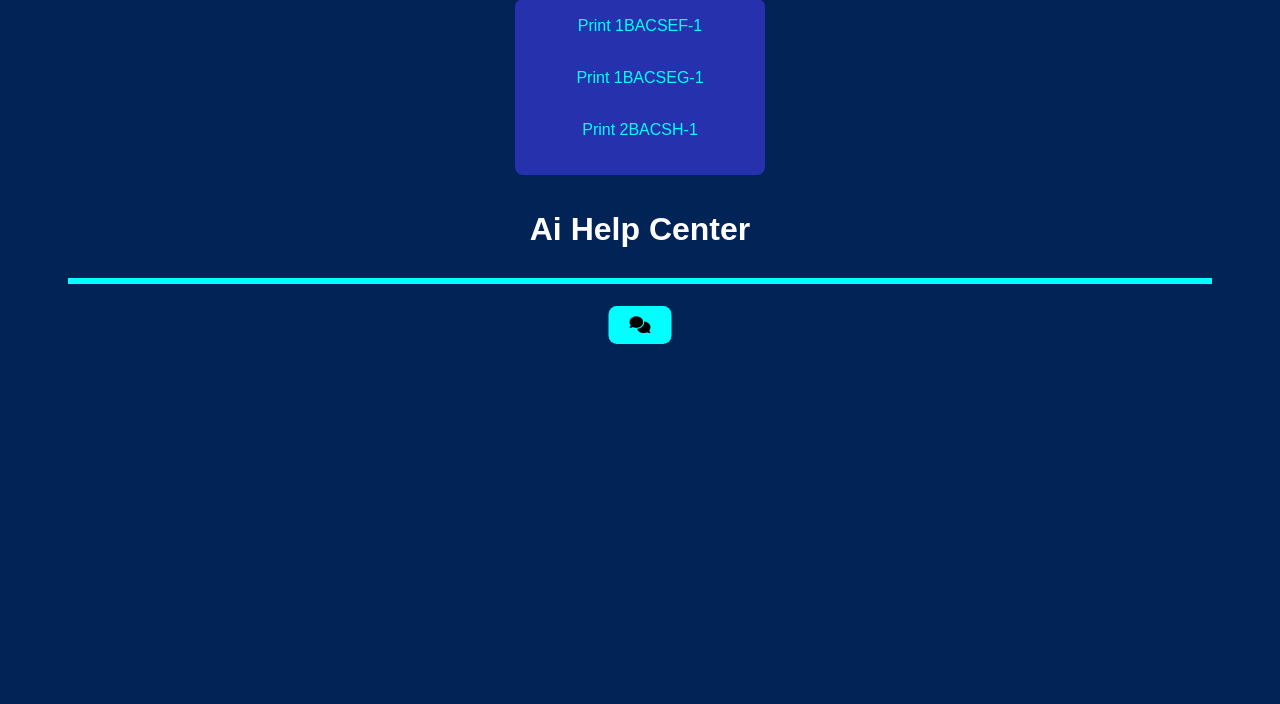
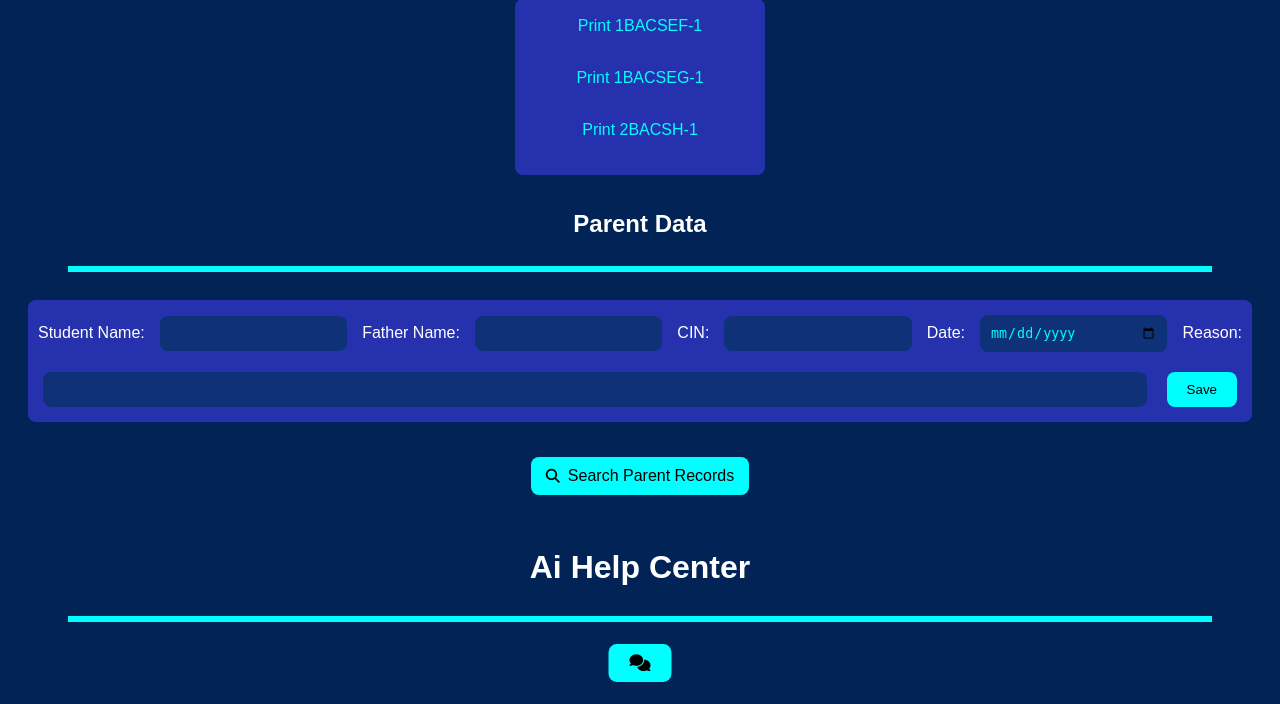
Before and after one commit to code65484-create/management-school-absence, a Flask app: page / in a window 1280 px wide. Shown: the part 323-1027 px from the top of the page. Before the commit the page ends 667 px from the top, so only its background shows below. Run offline with Flask 3, Linux system fonts and the light colour scheme; data comes from the database, SQL or seed files in the repository; both versions use the stored data as it was after the commit.

Commit message:
Add files via upload

```diff
--- a/app.py
+++ b/app.py
@@ -24,6 +24,7 @@ def init_db():
 
     classes = ["1BACSEF-1", "1BACSEG-1", "2BACSH-1"]
 
+
     for c in classes:
         cur.execute(f"""
         CREATE TABLE IF NOT EXISTS '{c}' (
@@ -42,19 +43,32 @@ def init_db():
         )
         """)
 
-
         cur.execute(f"SELECT COUNT(*) FROM '{c}'")
         if cur.fetchone()[0] == 0:
             for i in range(1, 6):
                 cur.execute(f"INSERT INTO '{c}' (name) VALUES (?)", (f"Student {i}",))
 
+
+    cur.execute("""
+    CREATE TABLE IF NOT EXISTS parents (
+        id INTEGER PRIMARY KEY AUTOINCREMENT,
+        student_name TEXT,
+        father_name TEXT,
+        cin TEXT,
+        date TEXT,
+        reason TEXT
+    )
+    """)
+
     conn.commit()
     conn.close()
+
 
 @app.route('/')
 def index():
     classes = ["1BACSEF-1", "1BACSEG-1", "2BACSH-1"]
     return render_template("index.html", classes=classes)
+
 
 @app.route('/students/<class_name>')
 def students(class_name):
@@ -64,6 +78,7 @@ def students(class_name):
     students = cur.fetchall()
     conn.close()
     return {"students": students}
+
 
 @app.route('/add_absence', methods=['POST'])
 def add_absence():
@@ -80,6 +95,7 @@ def add_absence():
 
     return redirect('/')
 
+
 @app.route('/report/<class_name>')
 def report(class_name):
     conn = get_db()
@@ -90,16 +106,26 @@ def report(class_name):
     return render_template("report.html", data=data, class_name=class_name)
 
 
-genai.configure(api_key="AIzaSyDPPAUc4UPZ9Q_4y0fOsvboY708j23JCsQ")
+@app.route('/add_parent', methods=['POST'])
+def add_parent():
+    student_name = request.form['student_name']
+    father_name = request.form['father_name']
+    cin = request.form['cin']
+    date = request.form['date']
+    reason = request.form['reason']
 
+    conn = get_db()
+    cur = conn.cursor()
 
-model = genai.GenerativeModel("gemini-2.5-flash")
-chat_model = model.start_chat(history=[])
+    cur.execute("""
+    INSERT INTO parents (student_name, father_name, cin, date, reason)
+    VALUES (?, ?, ?, ?, ?)
+    """, (student_name, father_name, cin, date, reason))
 
+    conn.commit()
+    conn.close()
 
-def get_db():
-    db_path = os.path.join(os.path.dirname(__file__), "school.db")
-    return sqlite3.connect(db_path)
+    return redirect('/')
 
 
 @app.route('/chat', methods=['GET', 'POST'])
@@ -160,11 +186,11 @@ IMPORTANT:
 If the data is not enough, say that clearly.
 
         this is data of absents:
-        {all_data}
+{all_data}
 
-        question:
-        {user_message}
-        """
+User:
+{user_message}
+"""
 
         try:
             response = chat_model.send_message(prompt)
@@ -174,6 +200,30 @@ If the data is not enough, say that clearly.
 
     return render_template("chat.html", response=response_text)
 
+@app.route('/parents', methods=['GET', 'POST'])
+def parents():
+    conn = get_db()
+    cur = conn.cursor()
+
+    results = []
+
+    if request.method == 'POST':
+        search = request.form['search']
+
+        cur.execute("""
+        SELECT * FROM parents
+        WHERE student_name LIKE ?
+        OR father_name LIKE ?
+        OR cin LIKE ?
+        OR date LIKE ?
+        """, (f"%{search}%", f"%{search}%", f"%{search}%", f"%{search}%"))
+
+        results = cur.fetchall()
+
+    conn.close()
+
+    return render_template("parents.html", results=results)
+
 if __name__ == '__main__':
     init_db()
     app.run(debug=True)
--- a/static/style.css
+++ b/static/style.css
@@ -151,3 +151,44 @@ button:hover {
 .ask{
     flex-grow: 1;
 }
+
+.data-info input{
+    flex: 1;
+    min-width: 150px;
+}
+
+.search-btn{
+    display: inline-flex;
+    align-items: center;
+    gap: 8px;
+    background: aqua;
+    color: black;
+    padding: 10px 15px;
+    border-radius: 8px;
+    text-decoration: none;
+    margin: 15px;
+    transition: 0.3s;
+}
+
+.search-btn i{
+    font-size: 14px;
+}
+
+.search-btn:hover{
+    background: #000860;
+    transform: scale(1.05);
+}
+.data-students{
+    background: #0f3460;
+    color: #00ffff;
+}
+.result-students{
+    background: #012356;
+    color: white;
+}
+.parents{
+    background: #012356;
+    color: white;
+    font-family: Arial;
+    text-align: center;
+}
--- a/templates/index.html
+++ b/templates/index.html
@@ -37,7 +37,7 @@
         <option value="jun">Jun</option>
     </select>
 
-    <label>Number Absents: </label>
+    <label>Number Absents:</label>
     <input type="number" name="value" required>
 
     <button type="submit">Save</button>
@@ -49,9 +49,46 @@
 
 <div>
     {% for c in classes %}
-    <a href="/report/{{c}}" target="_blank">Print {{c}}</a><br>
+    <a href="/report/{{c}}" target="_self">Print {{c}}</a><br>
     {% endfor %}
 </div>
+
+<h2>Parent Data</h2>
+
+<hr>
+
+<form class="data-info" method="POST" action="/add_parent">
+
+    <label>Student Name:</label>
+    <input type="text" name="student_name" required>
+
+    <label>Father Name:</label>
+    <input type="text" name="father_name" required>
+
+    <label>CIN:</label>
+    <input type="text" name="cin" required>
+
+    <label>Date:</label>
+    <input type="date" name="date" required>
+
+    <label>Reason:</label>
+    <input type="text" name="reason" required>
+
+    <button type="submit">Save</button>
+</form>
+
+<a href="/parents" class="search-btn">
+    <i class="fa-solid fa-magnifying-glass"></i>
+    Search Parent Records
+</a>
+
+<br>
+
+<h1>Ai Help Center</h1>
+
+<hr>
+
+<a href="/chat" class="fa-solid fa-comments"></a>
 
 <script>
 function loadStudents(){
@@ -74,11 +111,5 @@ function loadStudents(){
 loadStudents();
 </script>
 
-<h1>Ai Help Center</h1>
-
-<hr>
-
-<a href="/chat" class="fa-solid fa-comments"></a>
-
 </body>
 </html>
```
Also changed, not shown: templates/parents.html (added, +43 -0 lines), school.db.
